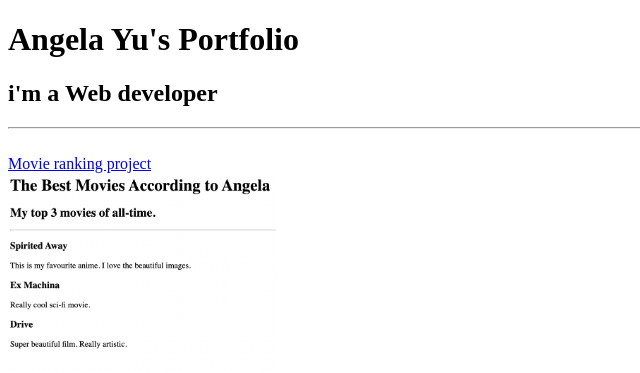
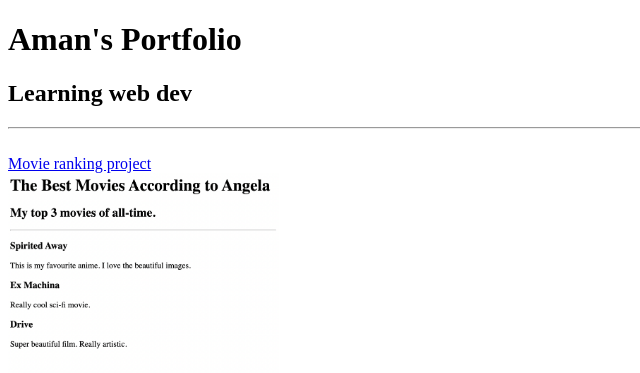
Before and after one commit to ammyy1610/html-portfolio, a plain HTML site: page index.html in a window 1280 px wide. Shown: the top 373 px of the page, without its empty margins (0-640 px from the left). Drawn offline with Linux system fonts and the light colour scheme.

Commit message:
Update index.html

```diff
--- a/index.html
+++ b/index.html
@@ -21,8 +21,8 @@ https://developer.mozilla.org/en-US/docs/Web/HTML/Element/img#attr-height -->
     <title>Document</title>
  </head>
  <body>
-    <h1>Angela Yu's Portfolio</h1>
-    <h2>i'm a Web developer</h2>
+    <h1>Aman's Portfolio</h1>
+    <h2>Learning web dev</h2>
     <hr>
     <br>
     <a href="./public/movie-ranking.html">Movie ranking project</a>
```
